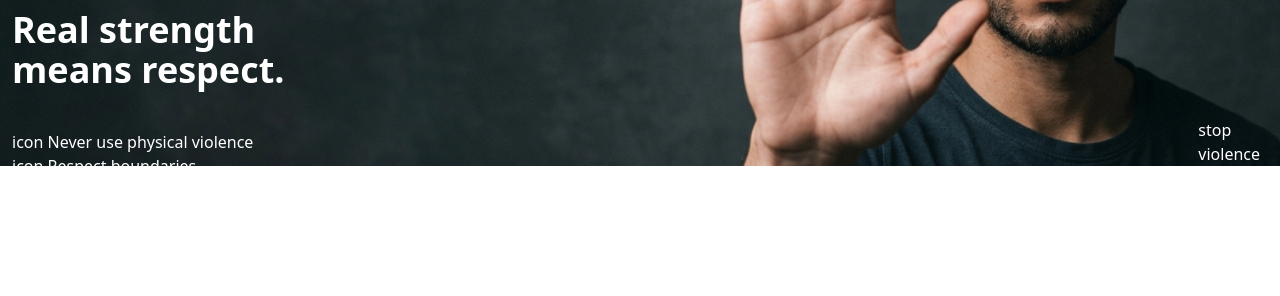
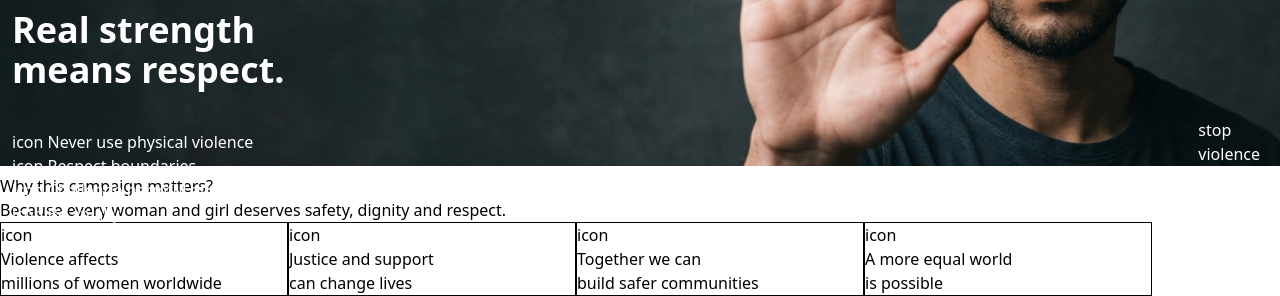
Before and after one commit to TahaSoumbate/TahaSoumbate.FinalProject, a website: page index.html in a window 1280 px wide. Shown: the part 763-1059 px from the top of the page. Before the commit the page ends 989 px from the top, so only its background shows below. Drawn offline with nearby package versions, Linux system fonts and the light colour scheme.

Commit message:
create campaign matters section

```diff
--- a/index.html
+++ b/index.html
@@ -57,7 +57,7 @@
       </section>
       <section
         class="max-w-7xl mt-2 flex mx-auto relative md:h-[50vh] p-3 bg-[url(./public/image/Gemini_Generated_Image_582tf5582tf5582t.jfif)] h-full bg-size-[29rem] sm:bg-size-[48rem] lg:bg-cover bg-no-repeat bg-center">
-        <div class="text-white space-y-10 ">
+        <div class="text-white space-y-10">
           <h2 class="text-5xl font-bold w-100">Violence it never love. Violence is never acceptable.</h2>
           <p class="text-4xl font-bold w-70">Real strength means respect.</p>
           <div class="">
@@ -66,13 +66,38 @@
             <p><span>icon</span> Challenge harmful atittudes</p>
             <p><span>icon</span> Be an ally</p>
           </div>
-          <span class=" absolute bottom-0 right-5"
+          <span class="absolute bottom-0 right-5"
             ><p>stop</p>
             <p>violence</p></span
           >
         </div>
       </section>
-
+      <section class="max-w-6xl mt-2">
+        <h2>Why this campaign matters?</h2>
+        <p>Because every woman and girl deserves safety, dignity and respect.</p>
+        <div class="grid grid-cols-4">
+          <div class="border">
+            <p>icon</p>
+            <p>Violence affects</p>
+            <p>millions of women worldwide</p>
+          </div>
+          <div class="border">
+            <p>icon</p>
+            <p>Justice and support</p>
+            <p>can change lives</p>
+          </div>
+          <div class="border">
+            <p>icon</p>
+            <p>Together we can</p>
+            <p>build safer communities</p>
+          </div>
+          <div class="border">
+            <p>icon</p>
+            <p>A more equal world</p>
+            <p>is possible</p>
+          </div>
+        </div>
+      </section>
     </main>
   </body>
 </html>
```
